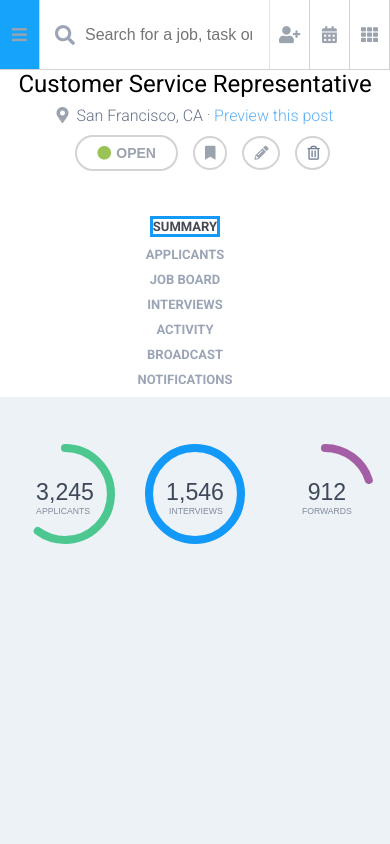
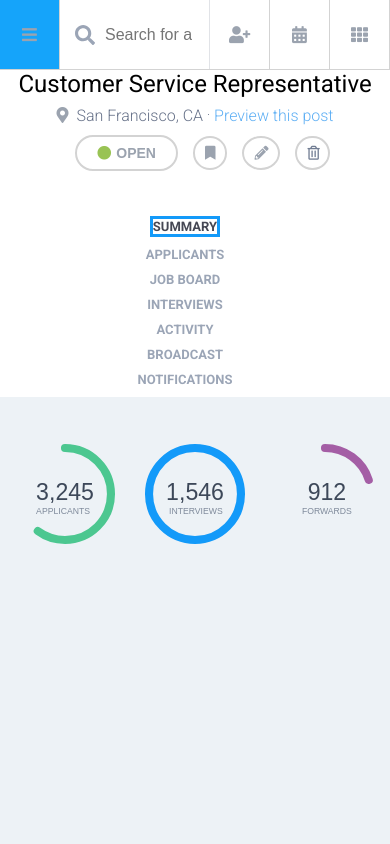
Before and after one commit to marcusp619/mp-comp-challenge-3, a website: page index.html in a window 390 px wide. Shown: the top 844 px of the page. Drawn offline with Linux system fonts and the light colour scheme.

Commit message:
Update header icon sizes

```diff
--- a/style.css
+++ b/style.css
@@ -499,7 +499,7 @@ thead {
 @media screen and (max-width: 470px) {
 
   .header {
-    grid-template-columns: 40px 1fr 40px 40px 40px;
+    grid-template-columns: 60px 1fr 60px 60px 60px;
   }
 
   .change__name,
```
